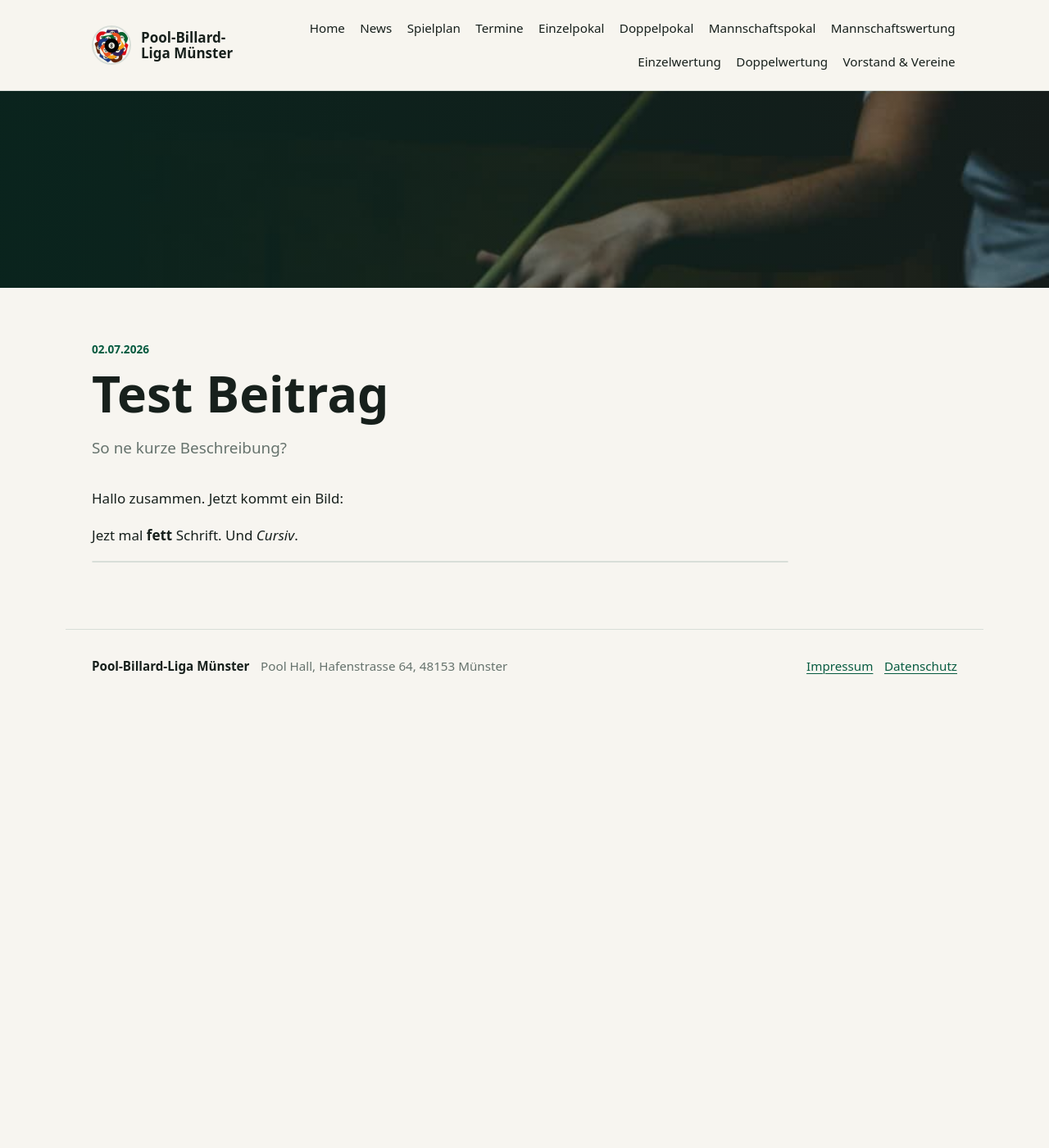
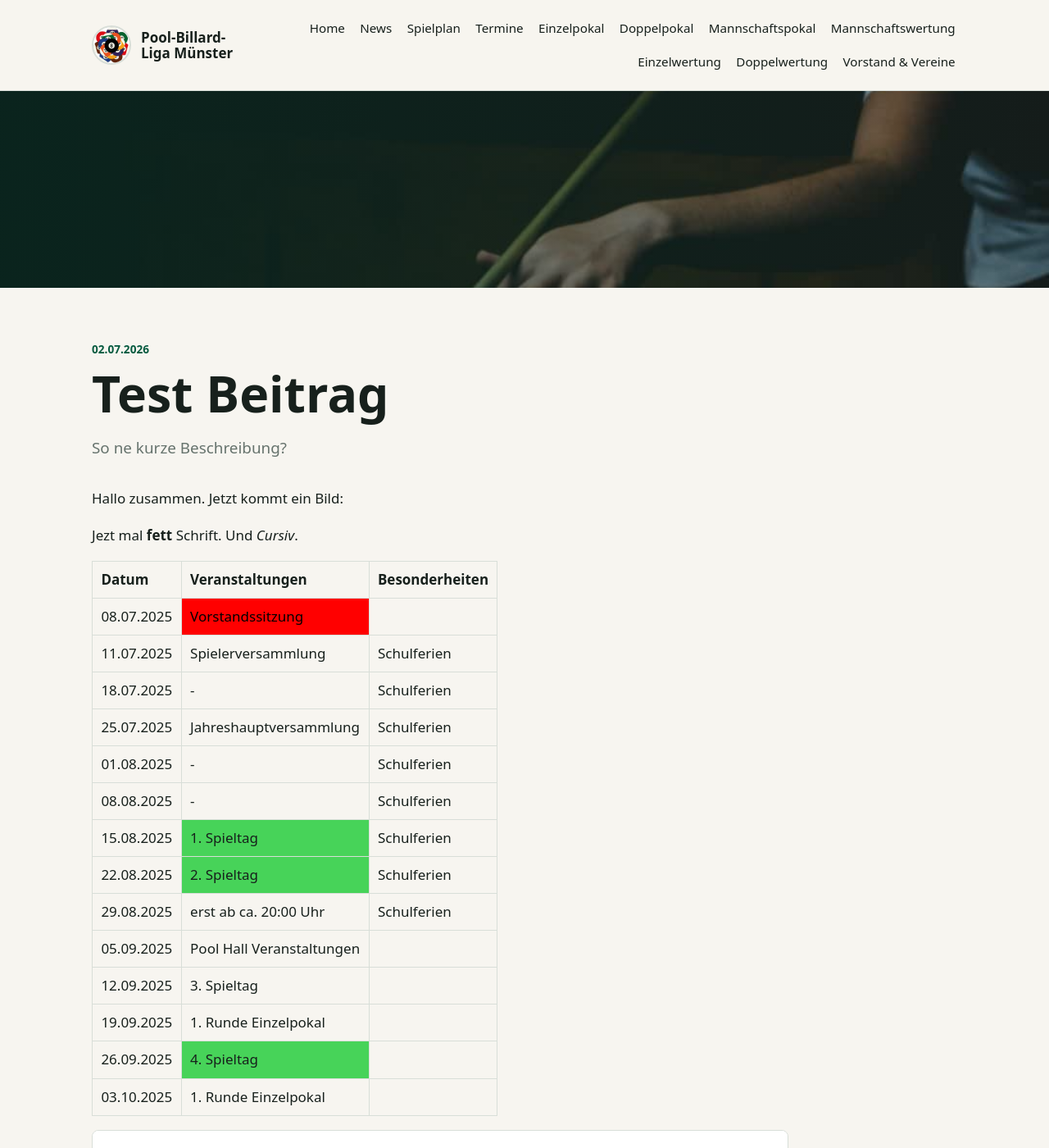
Before and after one commit to NINI1988/Pool, a Jekyll site: the page built from _posts/2026-07-02-test-beitrag.md, in a window 1280 px wide and 1400 px high. Shown: the whole window at 82% size. Built offline with Jekyll 4.4.1, drawn with Linux system fonts in a browser that asks for light colours.

Commit message:
Update News und Beiträge “2026-07-02-test-beitrag”

```diff
--- a/_posts/2026-07-02-test-beitrag.md
+++ b/_posts/2026-07-02-test-beitrag.md
@@ -8,4 +8,83 @@ Hallo zusammen. Jetzt kommt ein Bild:
 Jezt mal **fett** Schrift. Und *Cursiv*.
 
 
-![](../assets/uploads/test.bmp "Foto Titel")
+
+<table class="excel" width="460">
+  <tr>
+    <td width="71" style="font-weight: 700">Datum</td>
+    <td width="180" style="font-weight: 700">Veranstaltungen</td>
+    <td width="209" style="font-weight: 700">Besonderheiten</td>
+  </tr>
+  <tr>
+    <td style="text-align: right">08.07.2025</td>
+    <td style="color: windowtext; background: red">Vorstandssitzung</td>
+    <td></td>
+  </tr>
+  <tr>
+    <td style="text-align: right">11.07.2025</td>
+    <td>Spielerversammlung</td>
+    <td>Schulferien</td>
+  </tr>
+  <tr>
+    <td style="text-align: right">18.07.2025</td>
+    <td>-</td>
+    <td>Schulferien</td>
+  </tr>
+  <tr>
+    <td style="text-align: right">25.07.2025</td>
+    <td>Jahreshauptversammlung</td>
+    <td>Schulferien</td>
+  </tr>
+  <tr>
+    <td style="text-align: right">01.08.2025</td>
+    <td>-</td>
+    <td>Schulferien</td>
+  </tr>
+  <tr>
+    <td style="text-align: right">08.08.2025</td>
+    <td>-</td>
+    <td>Schulferien</td>
+  </tr>
+  <tr>
+    <td style="text-align: right">15.08.2025</td>
+    <td style="background: #47D359">1. Spieltag</td>
+    <td>Schulferien</td>
+  </tr>
+  <tr>
+    <td style="text-align: right">22.08.2025</td>
+    <td style="background: #47D359">2. Spieltag</td>
+    <td>Schulferien</td>
+  </tr>
+  <tr>
+    <td style="text-align: right">29.08.2025</td>
+    <td>erst ab ca. 20:00 Uhr</td>
+    <td>Schulferien</td>
+  </tr>
+  <tr>
+    <td style="text-align: right">05.09.2025</td>
+    <td>Pool Hall Veranstaltungen</td>
+    <td></td>
+  </tr>
+  <tr>
+    <td style="text-align: right">12.09.2025</td>
+    <td>3. Spieltag</td>
+    <td></td>
+  </tr>
+  <tr>
+    <td style="text-align: right">19.09.2025</td>
+    <td>1. Runde Einzelpokal</td>
+    <td></td>
+  </tr>
+  <tr>
+    <td style="text-align: right">26.09.2025</td>
+    <td style="background: #47D359">4. Spieltag</td>
+    <td></td>
+  </tr>
+  <tr>
+    <td style="text-align: right">03.10.2025</td>
+    <td>1. Runde Einzelpokal</td>
+    <td></td>
+  </tr>
+</table>
+
+![](/Pool/assets/uploads/test.bmp "Foto Titel")
```
